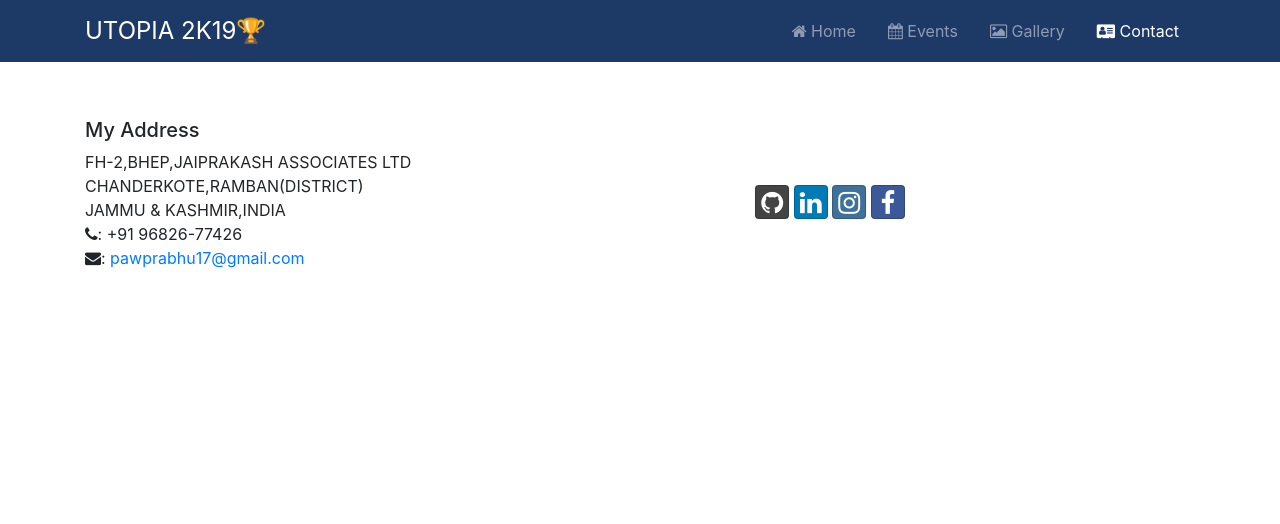
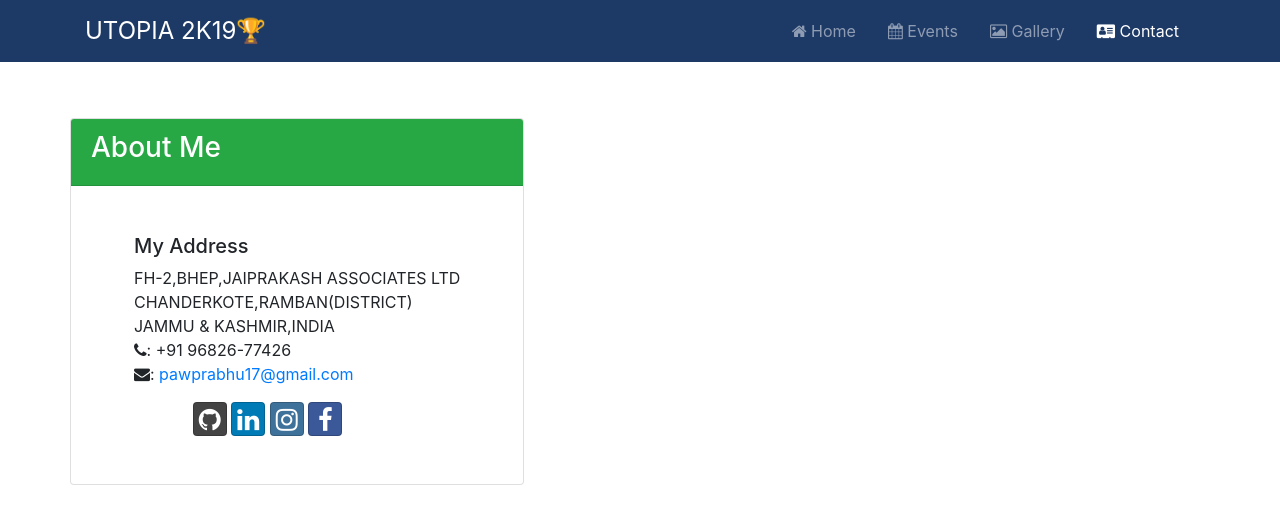
Before and after one commit to pawprabhu17/utopia, a website: page contact.html in a window 1280 px wide. Drawn offline with nearby package versions, Linux system fonts and the light colour scheme.

Commit message:
About me

```diff
--- a/contact.html
+++ b/contact.html
@@ -52,7 +52,10 @@
 
     <div class="container mt-5">
             <div class="row">
-                <div class="col-7 col-sm-4">
+                    <div class="card">
+                        <div class="card-header bg-success text-white"><h3>About Me</h3></div>
+                        <div class="card-body p-5">
+                            <div class="col-7 col-sm-12">
                                 <h5>My Address</h5>
                                 <address>
                                   FH-2,BHEP,JAIPRAKASH ASSOCIATES LTD<br>
@@ -62,7 +65,7 @@
                                   <i class="fa fa-envelope"></i>: <a href="mailto:pawprabhu17@gmail.com">pawprabhu17@gmail.com</a>
                                </address>
                             </div>
-                <div class="col-12 col-sm-8 align-self-center">
+                            <div class="col-12 col-sm-10 align-self-center">
                                 <div class="text-center">
                                     <a class="btn btn-social-icon btn-github" href="https://github.com/pawprabhu17"><i class="fa fa-github"></i></a>
                                     <a class="btn btn-social-icon btn-linkedin" href="https://www.linkedin.com/in/pawan-prabhu-789a3a12b/"><i class="fa fa-linkedin"></i></a>
@@ -71,7 +74,8 @@
                                 </div>
                             </div>
                         </div>
-
+                    </div>
+           </div>
     </div>
     <script src="node_modules/jquery/dist/jquery.slim.min.js"></script>
     <script src="node_modules/popper.js/dist/umd/popper.min.js"></script>
```
Lines whose indentation alone changed are shown as unchanged.
